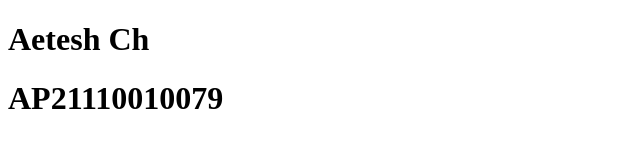
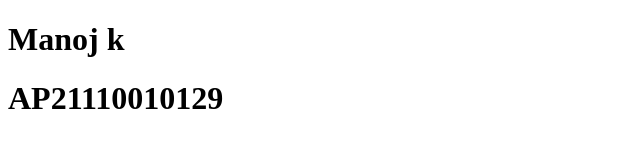
Before and after one commit to Manojw2022/software, a plain HTML site: page index.html in a window 1280 px wide. Shown: the whole page, without its empty margins (0-640 px from the left). Drawn offline with Linux system fonts and the light colour scheme.

Commit message:
Update index.html

```diff
--- a/index.html
+++ b/index.html
@@ -3,10 +3,10 @@
 <head>
     <meta charset="UTF-8">
     <meta name="viewport" content="width=device-width, initial-scale=1.0">
-    <title>Aetesh</title>
+    <title>Manoj</title>
 </head>
 <body>
-    <h1>Aetesh Ch</h1>
-    <h1>AP21110010079</h1>
+    <h1>Manoj k</h1>
+    <h1>AP21110010129</h1>
 </body>
 </html>
```
